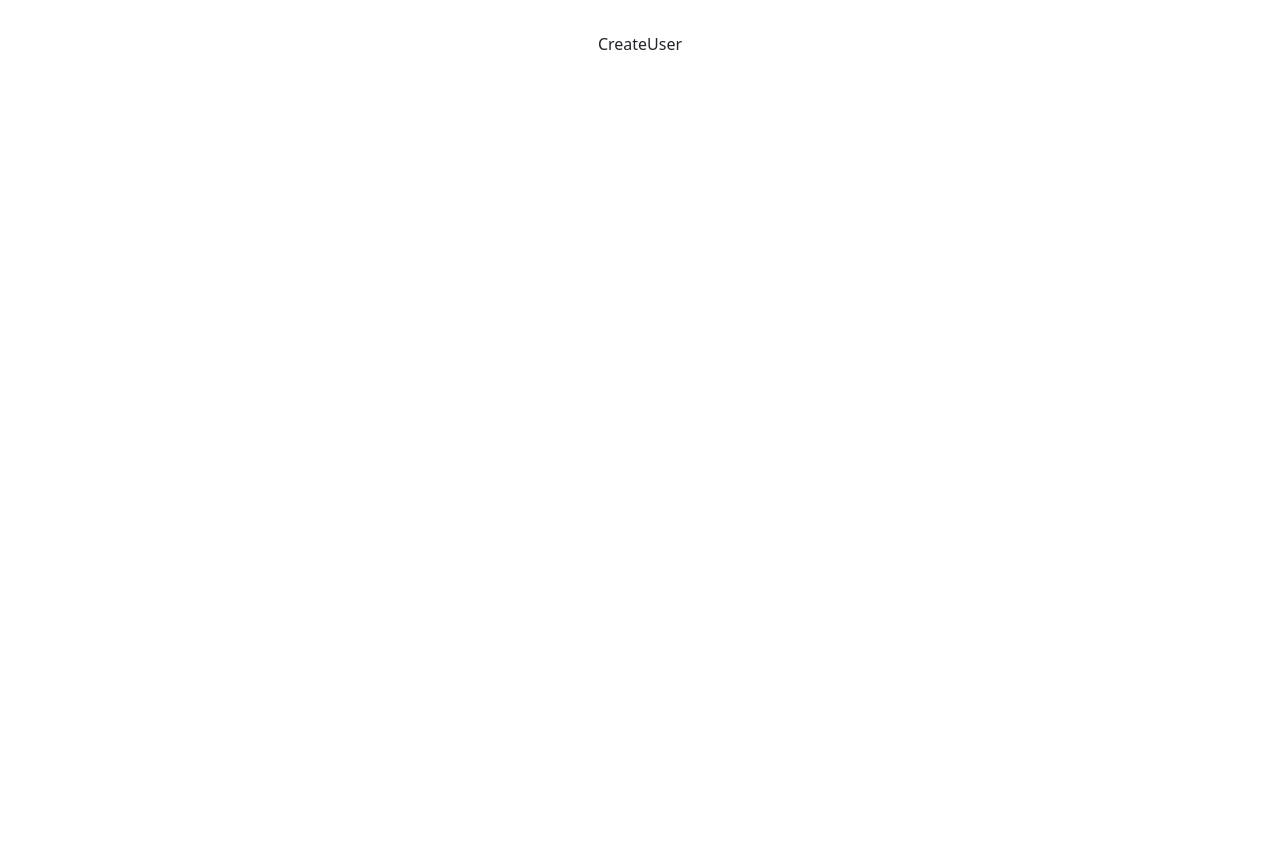
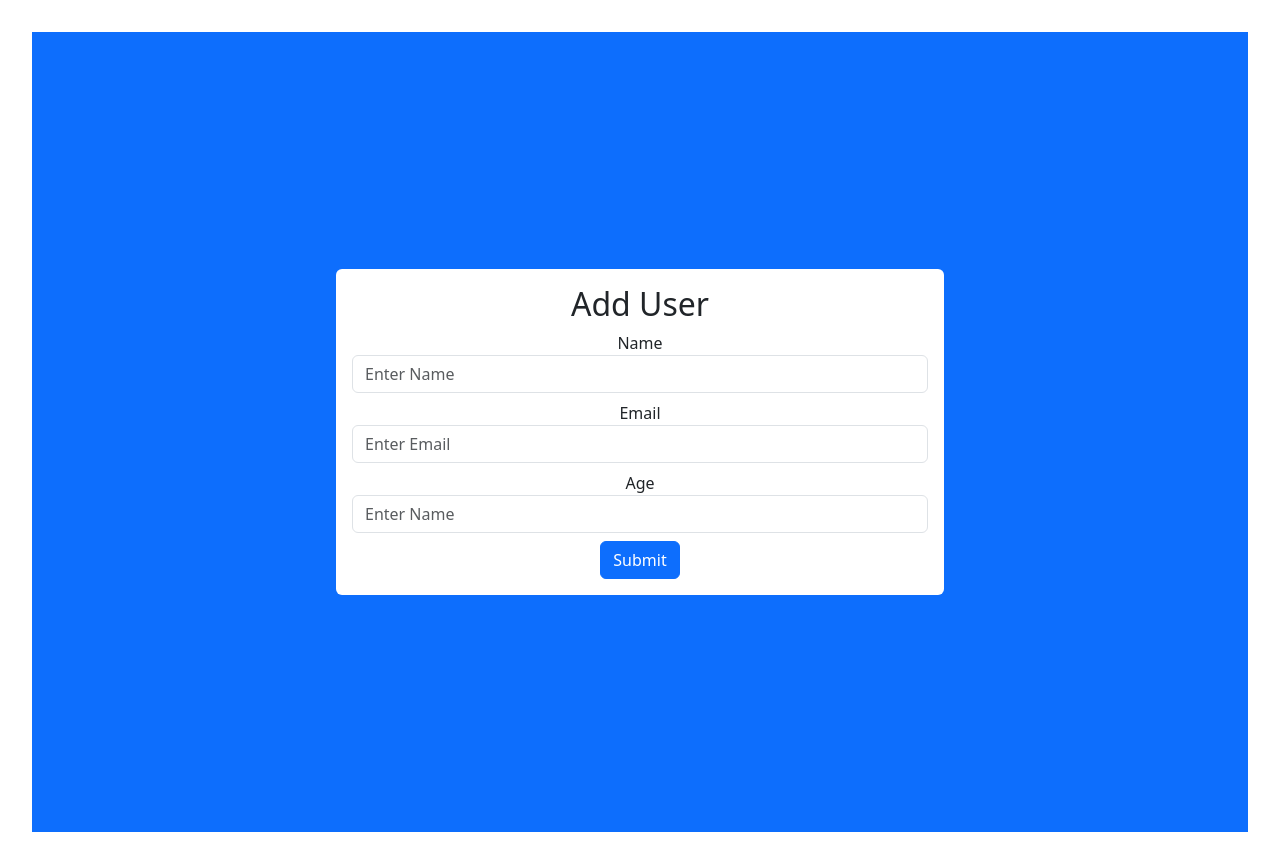
Before and after one commit to saurabh-pandey2730/CRUD, a React (Vite) app in the folder client/: page /create in a window 1280 px wide. Before the commit the page ends 800 px from the top, so only its background shows below. Built offline with nearby package versions, Linux system fonts and the light colour scheme.

Commit message:
createuser page UI completed

```diff
--- a/client/src/User.jsx
+++ b/client/src/User.jsx
@@ -1,4 +1,5 @@
 import React, { useState } from 'react'
+import { Link } from 'react-router-dom';
 
 const Users = () => {
     const [users, setUsers]= useState([{
@@ -7,6 +8,7 @@ const Users = () => {
   return (
     <div className='d-flex vh-100 bg-primary  justify-content-center align-items-center'>
       <div className='w-50 bg-white rounded p-3'>
+        <Link to='/create' className='btn btn-success'>Add +</Link>
         <table className='table'>
             <thead>
                 <tr>
--- a/client/src/components/CreateUser.jsx
+++ b/client/src/components/CreateUser.jsx
@@ -2,8 +2,25 @@ import React from 'react'
 
 const CreateUser = () => {
   return (
-    <div>
-      CreateUser
+    <div className='d-flex bg-primary justify-content-center align-items-center vh-100'>
+      <div className=" w-50 bg-white rounded p-3">
+        <form>
+             <h2>Add User</h2>
+            <div className="mb-2">
+                <label  >Name</label>
+                <input type="text" className="form-control" placeholder='Enter Name'/>
+            </div>
+            <div className="mb-2">
+                <label  >Email</label>
+                <input type="email" className="form-control" placeholder='Enter Email'/>
+            </div>
+            <div className="mb-2">
+                <label  >Age</label>
+                <input type="text" className="form-control" placeholder='Enter Name'/>
+            </div>
+            <button type="submit" className="btn btn-primary">Submit</button>
+        </form>
+      </div>
     </div>
   )
 }
```
